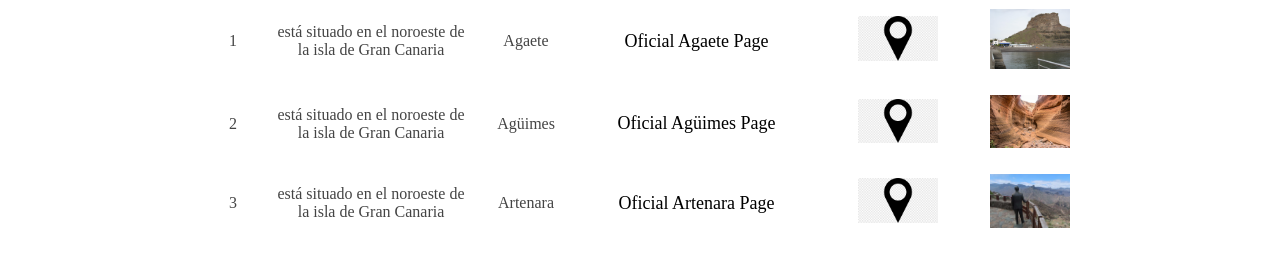
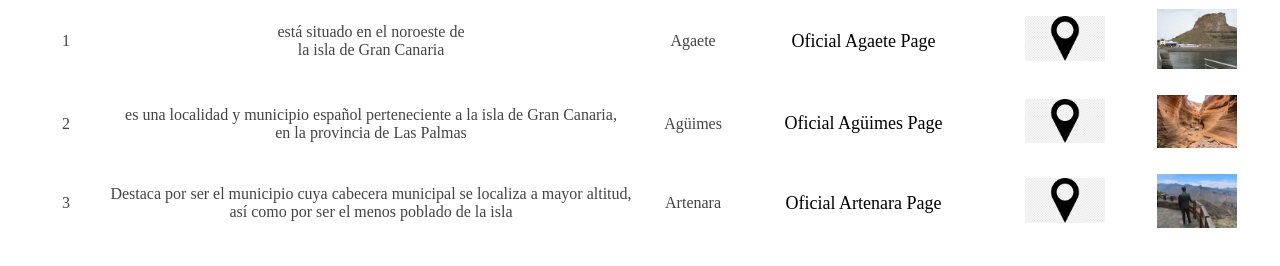
Before and after one commit to olivian1003/grancanaria-public, a plain HTML site: page table.html in a window 1280 px wide. Shown: the part 234-500 px from the top of the page. Drawn offline with Linux system fonts and the light colour scheme.

Commit message:
dadaddad

```diff
--- a/table.html
+++ b/table.html
@@ -129,7 +129,7 @@
           </tr>
           <tr>
             <td>2</td>
-            <td>está situado en el noroeste de<br> la isla de Gran Canaria</td>
+            <td> es una localidad y municipio español perteneciente a la isla de Gran Canaria,<br> en la provincia de Las Palmas</td>
             <td>Agüimes</td>
             <td><a href="https://aguimes.es/">Oficial Agüimes Page</a></td>
             <td><a href="https://shorturl.at/gxAW8"><img src="./iconmap.png"></a></td>
@@ -137,7 +137,7 @@
           </tr>
           <tr>
             <td>3</td>
-            <td>está situado en el noroeste de<br> la isla de Gran Canaria</td>
+            <td>Destaca por ser el municipio cuya cabecera municipal se localiza a mayor altitud,<br> así como por ser el menos poblado de la isla</td>
             <td>Artenara</td>
             <td><a href="https://www.artenara.es/">Oficial Artenara Page</a></td>
             <td><a href="https://shorturl.at/xJQW7"><img src="./iconmap.png"></a></td>
```
